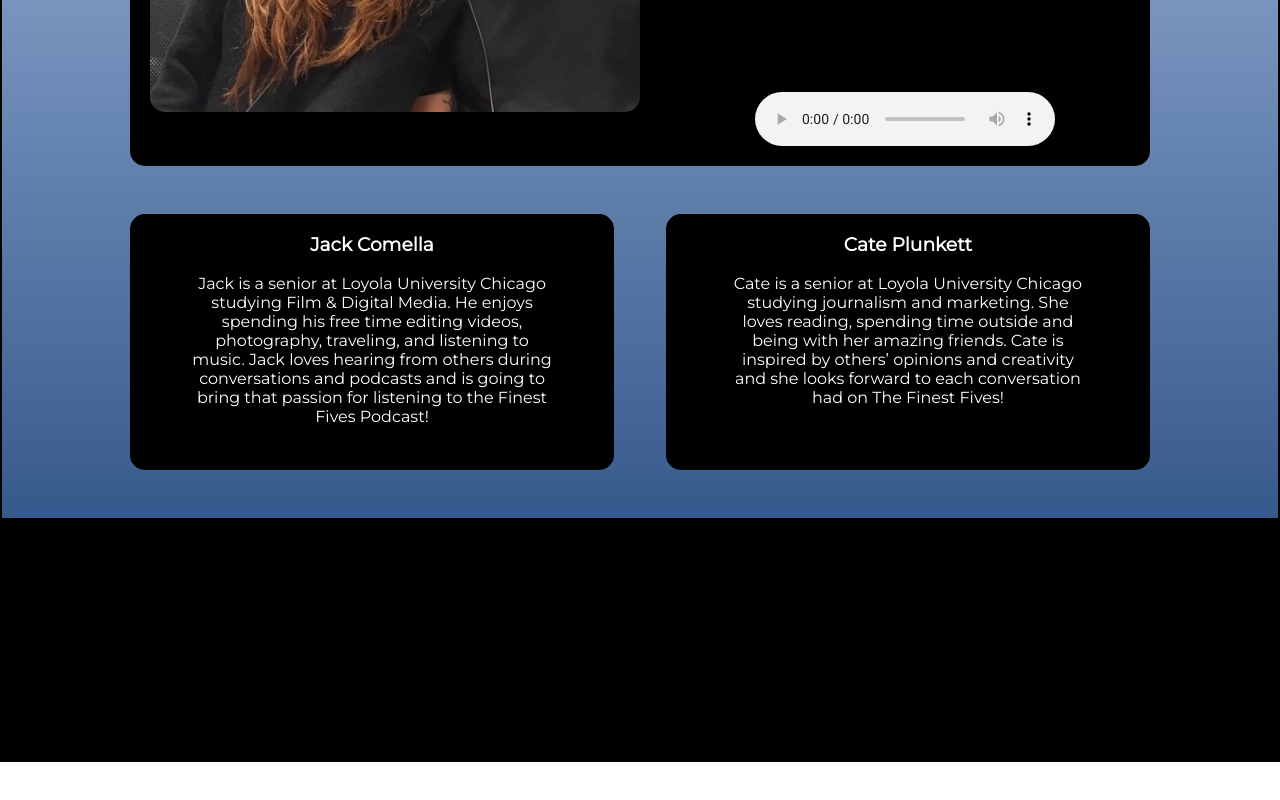
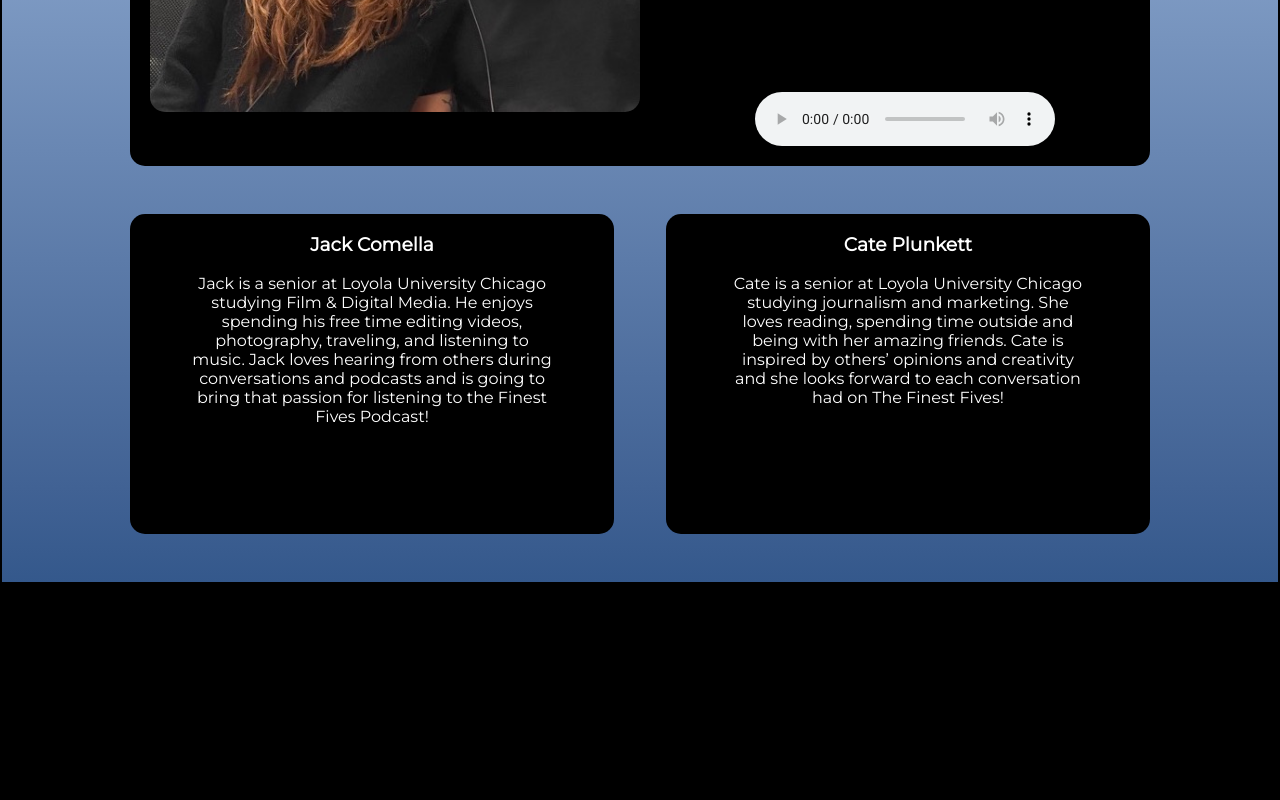
Before and after one commit to danielreedy21/Jack-and-Cate-PodcastWebApp, a website with bundled scripts: page pages/about_us/about_us.html in a window 1280 px wide. Shown: the part 526-1326 px from the top of the page. Before the commit the page ends 1288 px from the top, so only its background shows below. Built offline with nearby package versions, Linux system fonts and the light colour scheme; no server answers.

Commit message:
added CNAME

```diff
--- a/styles.css
+++ b/styles.css
@@ -27,7 +27,7 @@ body {
 main {
     padding-bottom: 0.5in;
     padding-top: calc(5rem + 0.5in);
-    min-height: calc(100vh - calc(5rem + 1in));
+    min-height: calc(100vh - calc(5rem + 3.5in));
 }
 footer {
     background-color: var(--footer-color);
@@ -372,7 +372,7 @@ header.isScrolled {
     margin-top: 3rem;
     width: 80%;
     height: 20vw;
-    min-height: 15rem;
+    min-height: 20rem;
     display: flex;
 }
 .aboutJack {
@@ -405,7 +405,7 @@ header.isScrolled {
 }
 .schedule {
     width: 80%;
-    height: 60vw;
+    height: 100%;
     min-height: 15rem;
 }
 .scheduleInfo {
```
Also changed, not shown: pages/about_us/about_us.html (+2 -0 lines), pages/episode/episode.html (+2 -0 lines), 1 other file.
